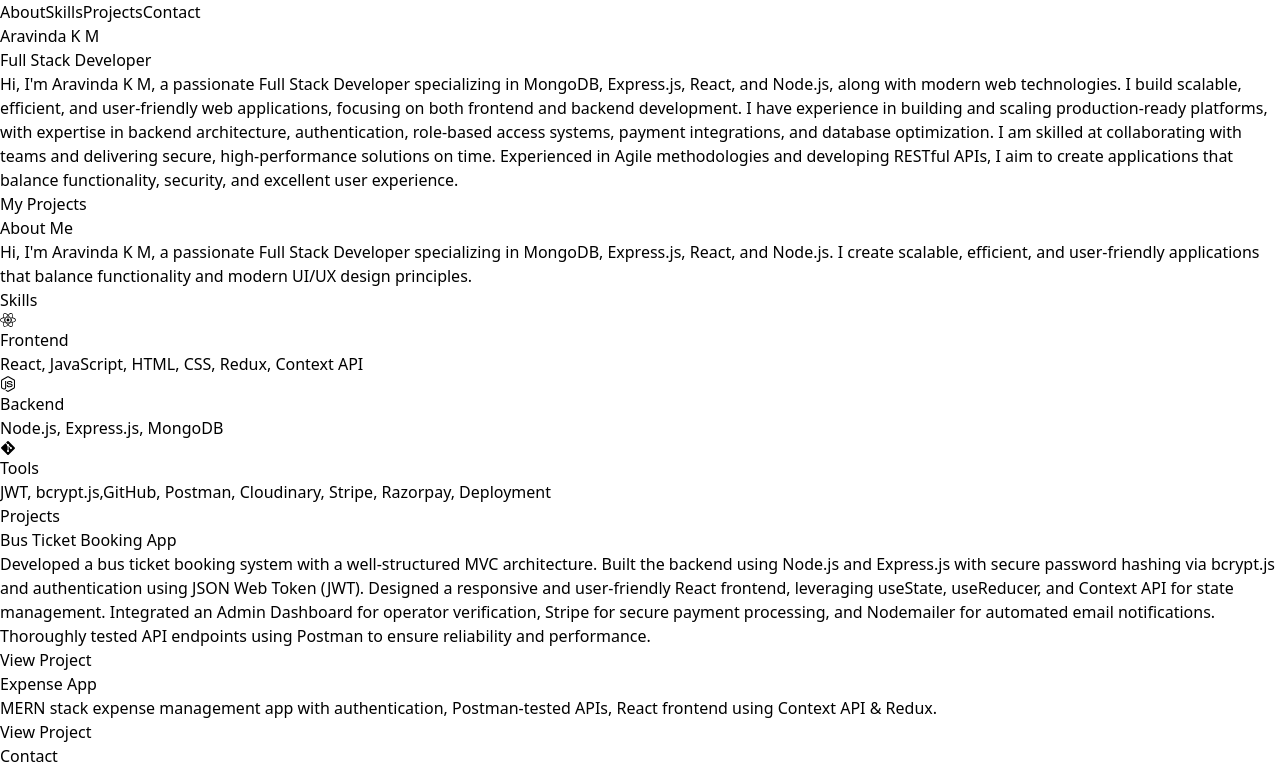
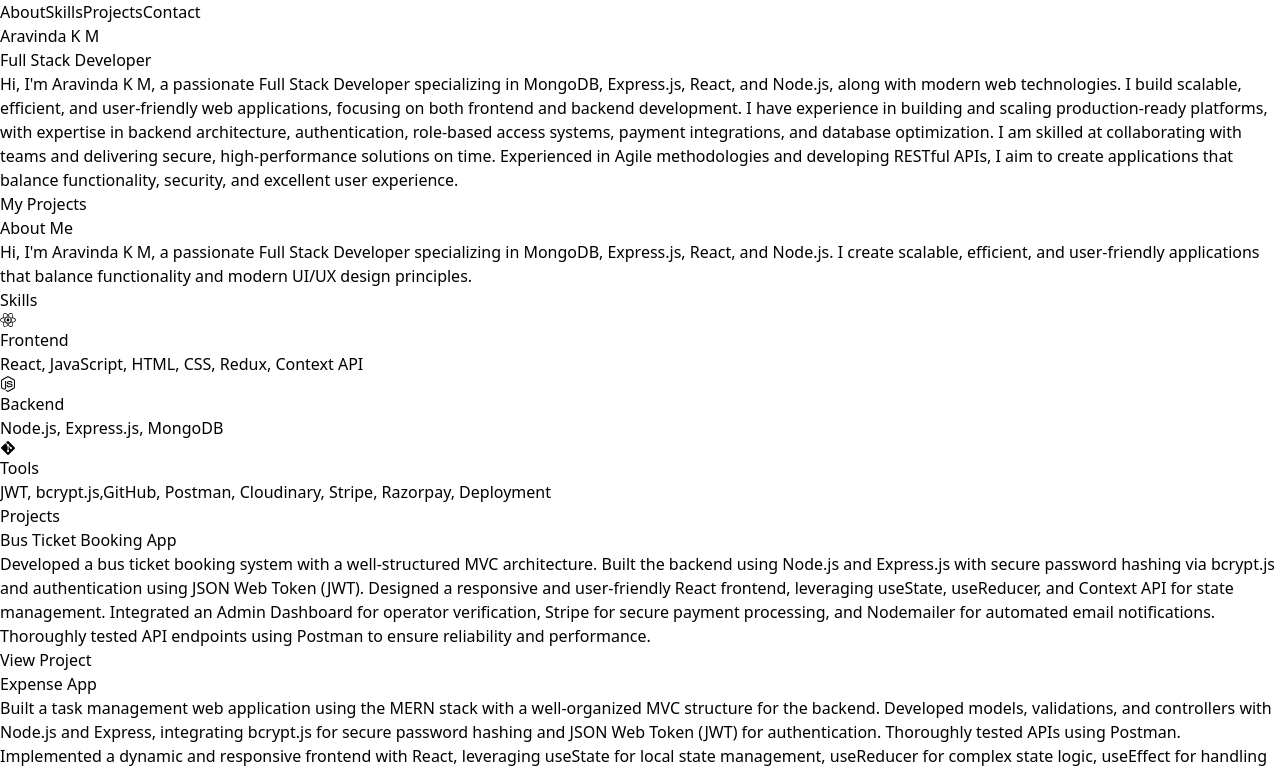
Before and after one commit to aravindakm0207/Portfolio, a React (Vite) app: page / in a window 1280 px wide. Shown: the top 768 px of the page. Built offline with nearby package versions, Linux system fonts and the light colour scheme.

Commit message:
Update App.jsx

```diff
--- a/src/App.jsx
+++ b/src/App.jsx
@@ -20,7 +20,12 @@ endpoints using Postman to ensure reliability and performance.`,
     },
     {
       title: "Expense App",
-      desc: "MERN stack expense management app with authentication, Postman-tested APIs, React frontend using Context API & Redux.",
+      desc: ` Built a task management web application using the MERN stack with a well-organized MVC structure for the
+ backend. Developed models, validations, and controllers with Node.js and Express, integrating bcrypt.js for
+ secure password hashing and JSON Web Token (JWT) for authentication. Thoroughly tested APIs using
+ Postman. Implemented a dynamic and responsive frontend with React, leveraging useState for local state
+ management, useReducer for complex state logic, useEffect for handling side effects, and Context API along
+ with Redux for centralized state management. Deployed backend code in render & frontend in vercel.`,
       link: "https://expense-app-frontend-one.vercel.app",
     },
   ];
```
